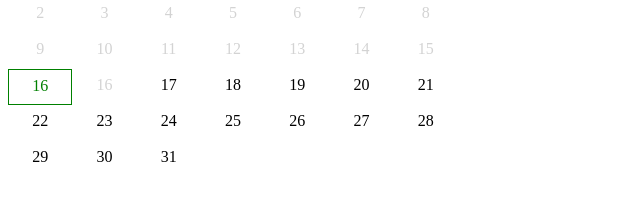
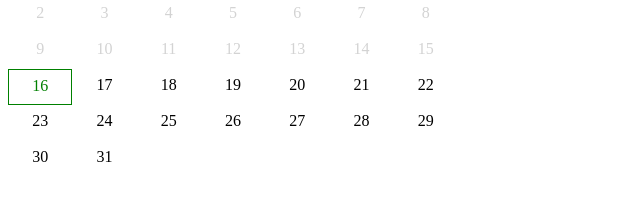
Before and after one commit to hsiaofung/exercise, a plain HTML site: page calendar5.html in a window 1280 px wide. Shown: the part 236-436 px from the top of the page, 0-640 px from the left. Drawn offline with Linux system fonts and the light colour scheme.

Commit message:
fix bug of 多印今天一次

```diff
--- a/calendar5.html
+++ b/calendar5.html
@@ -124,7 +124,7 @@
                     year < thisYear)
                     myclass = "light-gray"
                 else if (i === today && month === thisMonth && year === thisYear) {
-                    str = str + `<li class="green-box">${i}</li>`
+                    myclass = "green-box"
                 } else {
                     myclass = "black"
                 }
```
